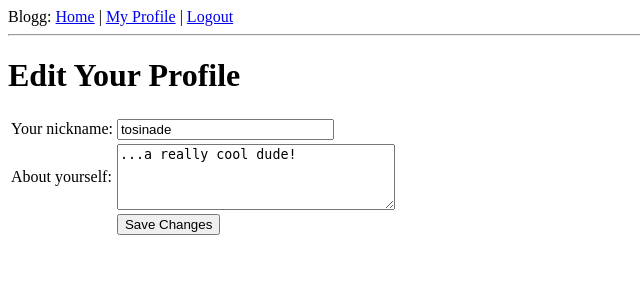
After one commit to ojengwa/team2, a Flask app: page /edit in a window 1280 px wide. The commit adds this page. Shown: the top 300 px of the page, without its empty margins (0-640 px from the left). Run offline with Flask 2, Linux system fonts and the light colour scheme; a user stored in the database is signed in; data comes from the database, SQL or seed files in the repository; both versions use the stored data as it was after the commit; parts of the project's set-up code (start-up, migrations or seed data) failed here and were passed over.

Commit message:
before change in structure

```diff
--- a/app/forms.py
+++ b/app/forms.py
@@ -1,7 +1,11 @@
 from flask.ext.wtf import Form
-from wtforms import StringField, BooleanField
-from wtforms.validators import DataRequired
+from wtforms import StringField, BooleanField, TextAreaField
+from wtforms.validators import DataRequired, Length
 
 class LoginForm(Form):
     openid = StringField('openid', validators=[DataRequired()])
     remember_me = BooleanField('remember_me', default=False)
+
+class EditForm(Form):
+    nickname = StringField('nickname', validators=[DataRequired()])
+    about_me = TextAreaField('about_me', validators=[Length(min=0, max=140)])
--- a/app/models.py
+++ b/app/models.py
@@ -1,10 +1,14 @@
 from app import db
+from hashlib import md5
+
 
 class User(db.Model):
     id = db.Column(db.Integer, primary_key=True)
     nickname = db.Column(db.String(64), index=True, unique=True)
     email = db.Column(db.String(120), index=True, unique=True)
     posts = db.relationship('Post', backref='author', lazy='dynamic')
+    about_me = db.Column(db.String(140))
+    last_seen = db.Column(db.DateTime)
 
     def is_authenticated(self):
         return True
@@ -24,6 +28,21 @@ class User(db.Model):
     def __repr__(self):
         return '<User %r>' % (self.nickname)
 
+    def avatar(self, size):
+        return 'http://www.gravatar.com/avatar/%s?d=mm&s=%d' % (md5(self.email.encode('utf-8')).hexdigest(), size)
+
+    @staticmethod
+    def make_unique_nickname(nickname):
+        if User.query.filter_by(nickname=nickname).first() is None:
+            return nickname
+        version = 2
+        while True:
+            new_nickname = nickname + str(version)
+            if User.query.filter_by(nickname=new_nickname).first() is None:
+                break
+            version += 1
+        return new_nickname
+
 class Post(db.Model):
     id = db.Column(db.Integer, primary_key = True)
     body = db.Column(db.String(140))
--- a/app/templates/base.html
+++ b/app/templates/base.html
@@ -10,6 +10,7 @@
     <div>Blogg:
         <a href="{{ url_for('index') }}">Home</a>
         {% if g.user.is_authenticated() %}
+        | <a href="{{ url_for('user', nickname=g.user.nickname) }}">My Profile</a>
         | <a href="{{ url_for('logout') }}">Logout</a>
         {% endif %}
     </div>
--- /dev/null
+++ b/app/templates/edit.html
@@ -0,0 +1,23 @@
+<!-- extend base layout -->
+{% extends "base.html" %}
+
+{% block content %}
+  <h1>Edit Your Profile</h1>
+  <form action="" method="post" name="edit">
+      {{form.hidden_tag()}}
+      <table>
+          <tr>
+              <td>Your nickname:</td>
+              <td>{{ form.nickname(size=24) }}</td>
+          </tr>
+          <tr>
+              <td>About yourself:</td>
+              <td>{{ form.about_me(cols=32, rows=4) }}</td>
+          </tr>
+          <tr>
+              <td></td>
+              <td><input type="submit" value="Save Changes"></td>
+          </tr>
+      </table>
+  </form>
+{% endblock %}
--- /dev/null
+++ b/app/templates/post.html
@@ -0,0 +1,5 @@
+<table>
+    <tr valign="top">
+        <td><img src="{{ post.author.avatar(50) }}"></td><td><i>{{ post.author.nickname }} says:</i><br>{{ post.body }}</td>
+    </tr>
+</table>
--- a/app/views.py
+++ b/app/views.py
@@ -1,8 +1,9 @@
 from flask import render_template, flash, redirect, session, url_for, request, g
 from flask.ext.login import login_user, logout_user, current_user, login_required
 from app import app,  db, lm, oid
-from .forms import LoginForm
+from forms import LoginForm, EditForm
 from .models import User
+from datetime import datetime
 
 
 @lm.user_loader
@@ -67,6 +68,51 @@ def after_login(resp):
     return redirect(request.args.get('next') or url_for('index'))
 
 
+@app.route('/user/<nickname>')
+@login_required
+def user(nickname):
+    user = User.query.filter_by(nickname=nickname).first()
+    if user == None:
+        flash('User %s not found.' % nickname)
+        return redirect(url_for('index'))
+    posts = [
+        {'author': user, 'body': 'Test post #1'},
+        {'author': user, 'body': 'Test post #2'}
+    ]
+    return render_template('user.html',user=user,posts=posts)
+
+
+@app.route('/edit', methods=['GET', 'POST'])
+@login_required
+def edit():
+    form = EditForm()
+    if form.validate_on_submit():
+        g.user.nickname = form.nickname.data
+        g.user.about_me = form.about_me.data
+        db.session.add(g.user)
+        db.session.commit()
+        flash('Your changes have been saved.')
+        return redirect(url_for('edit'))
+    else:
+        form.nickname.data = g.user.nickname
+        form.about_me.data = g.user.about_me
+    return render_template('edit.html', form=form)
+
+
+@app.errorhandler(404)
+def not_found_error(error):
+    return render_template('404.html'), 404
+
+@app.errorhandler(500)
+def internal_error(error):
+    db.session.rollback()
+    return render_template('500.html'), 500
+
+
 @app.before_request
 def before_request():
     g.user = current_user
+    if g.user.is_authenticated():
+        g.user.last_seen = datetime.utcnow()
+        db.session.add(g.user)
+        db.session.commit()
```
Also changed, not shown: app/__init__.py (+24 -1 lines), app/templates/404.html (added, +7 -0 lines), app/templates/505.html (added, +8 -0 lines), app/templates/user.html (added, +19 -0 lines), config.py (+16 -0 lines), db_repository/versions/005_migration.py (added, +31 -0 lines), app.db, 5 other files.
